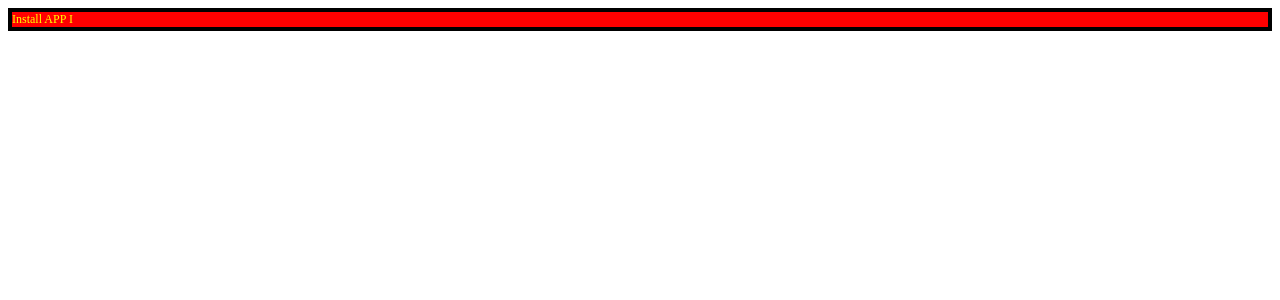
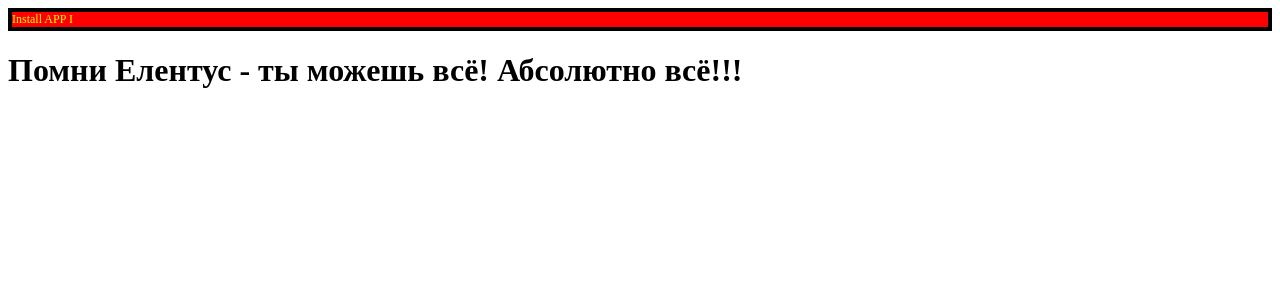
Before and after one commit to DmitriyDV/personal-website.github.io, a Jekyll site: the page index.html, which Jekyll copies as it is, in a window 1280 px wide. Shown: the top 300 px of the page. Built offline with Jekyll 4.4.1, drawn with Linux system fonts in a browser that asks for light colours.

Commit message:
Update index.html

```diff
--- a/index.html
+++ b/index.html
@@ -11,7 +11,7 @@
       Install APP I
     </div>
   </div>
-
+<h1>Помни Елентус - ты можешь всё! Абсолютно всё!!! </h1>
 <!-- Module -->
 <script src="js/app.js"></script>
 <!-- Controller -->
```
